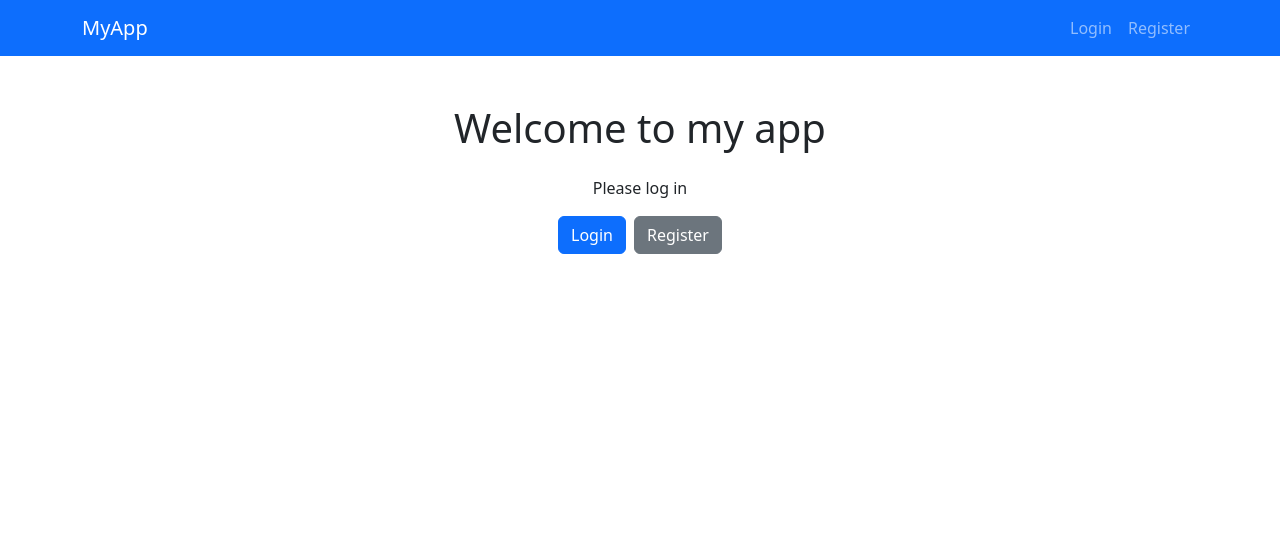
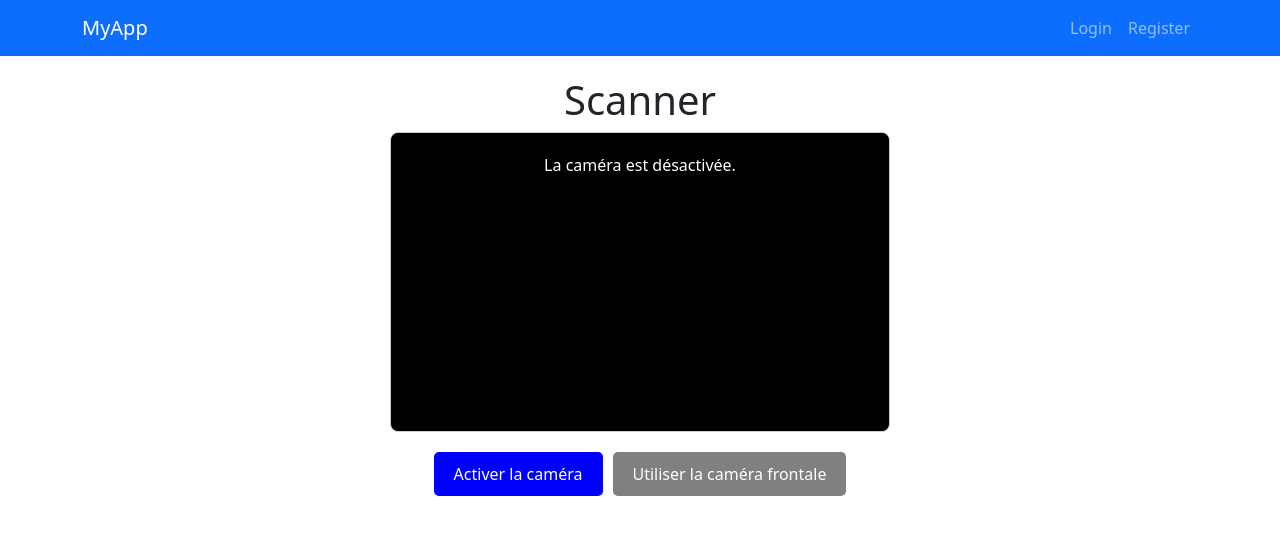
Before and after one commit to raphaelmoynat/frontpartiel, a React (Vite) app: page / in a window 1280 px wide. Shown: the top 534 px of the page. Built offline with nearby package versions, Linux system fonts and the light colour scheme.

Commit message:
test cam 2

```diff
--- a/src/views/Home.jsx
+++ b/src/views/Home.jsx
@@ -1,114 +1,90 @@
-import React, { useContext, useState, useRef, useEffect } from 'react';
-import { Link } from 'react-router-dom';
-import { AuthContext } from '../context/AuthContext';
+import React, { useState, useRef, useEffect } from 'react';
 
-const Home = () => {
-    const { currentUser } = useContext(AuthContext);
-    const isLoggedIn = !!currentUser;
-
-    const [hasPermission, setHasPermission] = useState(null);
-    const [cameraActive, setCameraActive] = useState(false);
-    const [useBackCamera, setUseBackCamera] = useState(true);
-    const videoRef = useRef(null);
+const CameraComponent = () => {
+    const [cameraActive, setCameraActive] = useState(false)
+    const [useBackCamera, setUseBackCamera] = useState(true)
+    const videoRef = useRef(null)
 
     useEffect(() => {
-        console.log("État de la caméra:", cameraActive);
-        console.log("Référence vidéo:", videoRef.current);
-        if (videoRef.current) {
-            console.log("Source vidéo:", videoRef.current.srcObject);
-        }
-    }, [cameraActive]);
+        return () => stopCamera();
+    }, [])
 
-    const requestCameraPermission = async () => {
-        if (!navigator.mediaDevices || !navigator.mediaDevices.getUserMedia) {
-            console.error(error);
-            setHasPermission(false);
-            return;
-        }
+    const startCamera = async () => {
 
         try {
             const stream = await navigator.mediaDevices.getUserMedia({
                 video: { facingMode: useBackCamera ? 'environment' : 'user' }
-            });
+            })
 
             if (videoRef.current) {
-                videoRef.current.srcObject = stream;
+                videoRef.current.srcObject = stream
                 videoRef.current.onloadedmetadata = () => {
-                    videoRef.current.play();
-                };
+                    videoRef.current.play()
+                }
             }
 
-            setHasPermission(true);
-            setCameraActive(true);
-        } catch (err) {
-            console.error("Erreur lors de l'accès à la caméra:", err);
-            setHasPermission(false);
+            setCameraActive(true)
+        } catch (error) {
+            console.error(error)
         }
     };
 
     const stopCamera = () => {
-        console.log("Arrêt");
         if (videoRef.current && videoRef.current.srcObject) {
-            const tracks = videoRef.current.srcObject.getTracks();
-            tracks.forEach(track => track.stop());
-            videoRef.current.srcObject = null;
-            setCameraActive(false);
+            const tracks = videoRef.current.srcObject.getTracks()
+            tracks.forEach(track => track.stop())
+            videoRef.current.srcObject = null
         }
-    };
-
-    const userDisplayName = currentUser?.email || currentUser?.displayName || currentUser;
+        setCameraActive(false)
+    }
 
     return (
-        <div className="container mt-5">
-            <div className="jumbotron">
-                <h1 className="text-center mb-4">Welcome to my app</h1>
-                {!isLoggedIn ? (
-                    <div className="text-center">
-                        <p>Please log in</p>
-                        <Link to="/login" className="btn btn-primary">Login</Link>
-                        <Link to="/register" className="btn btn-secondary ms-2">Register</Link>
-                    </div>
-                ) : (
-                    <div className="text-center">
-                        <p>You are logged in as {userDisplayName}</p>
-
-                        <div className="mt-4">
+        <div style={{ textAlign: 'center', marginTop: '20px' }}>
             <h1>Scanner</h1>
 
-                            {hasPermission === false && (
-                                <div className="alert alert-danger">
-                                    Accès refusé
-                                </div>
-                            )}
-
-                            <div className="camera-container" style={{ maxWidth: '500px', margin: '0 auto' }}>
-                                {cameraActive && (
-                                    <div className="video-wrapper" style={{
+            <div style={{
+                maxWidth: '500px',
+                margin: '0 auto',
                 border: '1px solid #ccc',
                 borderRadius: '8px',
                 overflow: 'hidden',
-                                        marginBottom: '15px',
-                                        backgroundColor: '#f0f0f0',
-                                        minHeight: '300px'
+                backgroundColor: '#000',
+                minHeight: '300px',
             }}>
                 <video
                     ref={videoRef}
                     style={{
                         width: '100%',
                         height: 'auto',
-                                                display: 'block',
-                                                backgroundColor: '#000'
+                        display: cameraActive ? 'block' : 'none',
                     }}
                     autoPlay
                     playsInline
                     muted
                 />
+                {!cameraActive && (
+                    <div style={{
+                        color: '#fff',
+                        padding: '20px',
+                        textAlign: 'center',
+                        fontSize: '16px',
+                    }}>
+                        La caméra est désactivée.
                     </div>
                 )}
+            </div>
 
+            <div style={{ marginTop: '20px' }}>
                 {cameraActive ? (
                     <button
-                                        className="btn btn-danger mt-3"
+                        style={{
+                            padding: '10px 20px',
+                            backgroundColor: 'red',
+                            color: 'white',
+                            border: 'none',
+                            borderRadius: '5px',
+                            cursor: 'pointer',
+                        }}
                         onClick={stopCamera}
                     >
                         Arrêter la caméra
@@ -116,13 +92,28 @@ const Home = () => {
                 ) : (
                     <>
                         <button
-                                            className="btn btn-primary"
-                                            onClick={requestCameraPermission}
+                            style={{
+                                padding: '10px 20px',
+                                backgroundColor: 'blue',
+                                color: 'white',
+                                border: 'none',
+                                borderRadius: '5px',
+                                cursor: 'pointer',
+                                marginRight: '10px',
+                            }}
+                            onClick={startCamera}
                         >
                             Activer la caméra
                         </button>
                         <button
-                                            className="btn btn-secondary ms-2"
+                            style={{
+                                padding: '10px 20px',
+                                backgroundColor: 'grey',
+                                color: 'white',
+                                border: 'none',
+                                borderRadius: '5px',
+                                cursor: 'pointer',
+                            }}
                             onClick={() => setUseBackCamera(!useBackCamera)}
                         >
                             Utiliser la caméra {useBackCamera ? 'frontale' : 'arrière'}
@@ -131,11 +122,7 @@ const Home = () => {
                 )}
             </div>
         </div>
-                    </div>
-                )}
-            </div>
-        </div>
     );
 };
 
-export default Home;
+export default CameraComponent;
```
Lines whose indentation alone changed are shown as unchanged.
